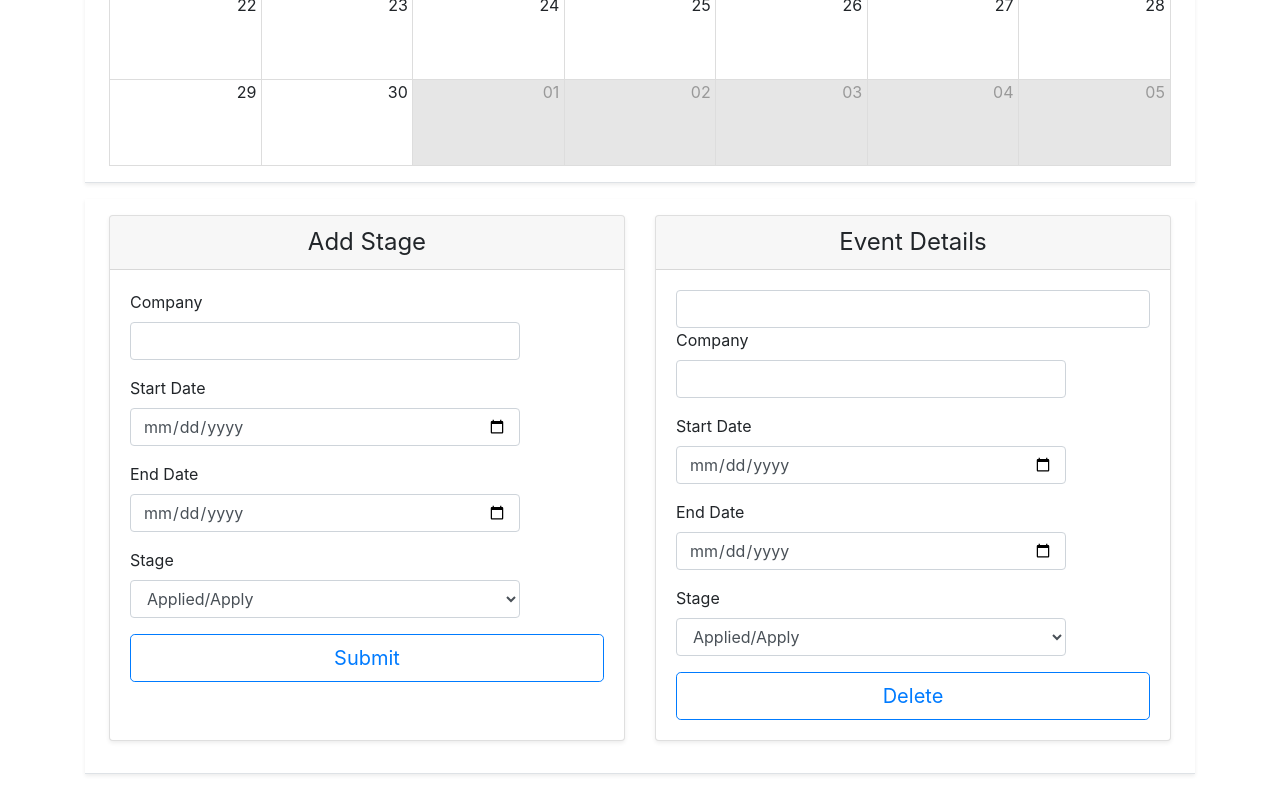
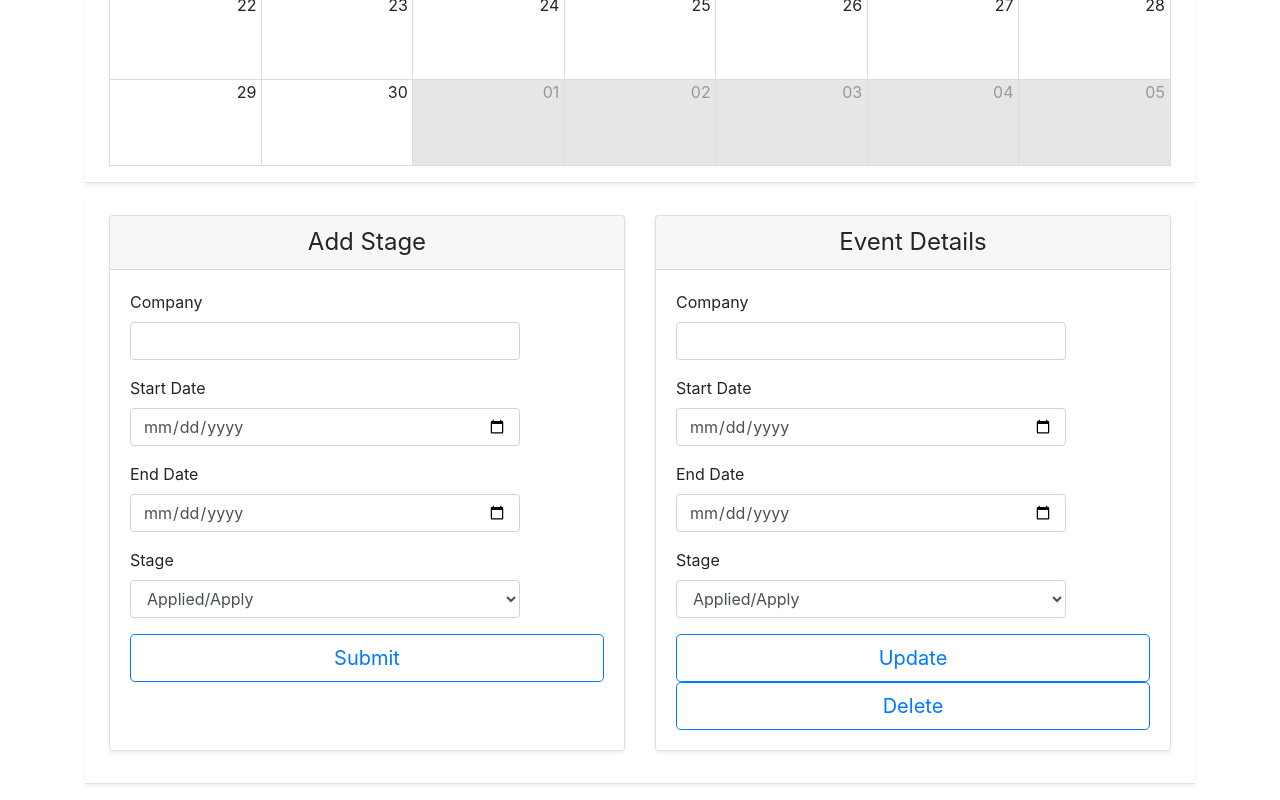
Before and after one commit to wirthdrewneu/AppTracker, a React (Create React App) app in the folder interapp/: page / in a window 1280 px wide. Shown: the part 423-1223 px from the top of the page. Built offline with nearby package versions, Linux system fonts and the light colour scheme; no server answers.

Commit message:
final push

```diff
--- a/interapp/src/AppCalendar.js
+++ b/interapp/src/AppCalendar.js
@@ -4,7 +4,7 @@ import { Calendar, momentLocalizer } from "react-big-calendar";
 import moment from "moment";
 import "react-big-calendar/lib/css/react-big-calendar.css";
 import EventForm from "./EventForm.js";
-moment.locale("en-ca");
+moment.locale("en-hi");
 const localizer = momentLocalizer(moment);
 //empty object for now
 
--- a/interapp/src/EventForm.js
+++ b/interapp/src/EventForm.js
@@ -6,7 +6,6 @@ import "./form.css";
 
 function EventForm(props){
  console.log("Event form" , props.eventdata);
-
 
     return(
 
@@ -67,7 +66,7 @@ function EventForm(props){
 
 
  <form action="/updateappevent" method="Post">
-        <input className="form-control" type="text" value ={props.eventdata._id} id="_id" name="_id"/>
+
         <div className="form-group row">
           <label for="company" className="col-10 control-label" style={{"textAlign": "left"}}>Company</label>
           <div className="col-10">
@@ -105,9 +104,32 @@ function EventForm(props){
         </div>
 
 
-        <button type="submit" className="btn btn-lg btn-block btn-outline-primary">Delete</button>
+        <button type="submit" className="btn btn-lg btn-block btn-outline-primary">Update</button>
       </form>
 
+      <form>
+
+        <button type="submit"  onClick = {async (evt) => {
+
+
+    const response = await fetch("/delappevent", {
+            method: 'POST', // *GET, POST, PUT, DELETE, etc.
+    headers: {
+      'Content-Type': 'application/json'
+    },
+    redirect: 'follow', // manual, *follow, error
+    referrerPolicy: 'no-referrer', // no-referrer, *no-referrer-when-downgrade, origin, origin-when-cross-origin, same-origin, strict-origin, strict-origin-when-cross-origin, unsafe-url
+    body: JSON.stringify({title : props.eventdata.title}) // body data type must match "Content-Type" header
+  });
+
+
+          }
+
+        }
+
+
+         className="btn btn-lg btn-block btn-outline-primary">Delete</button>
+      </form>
 
 
       </div>
```
